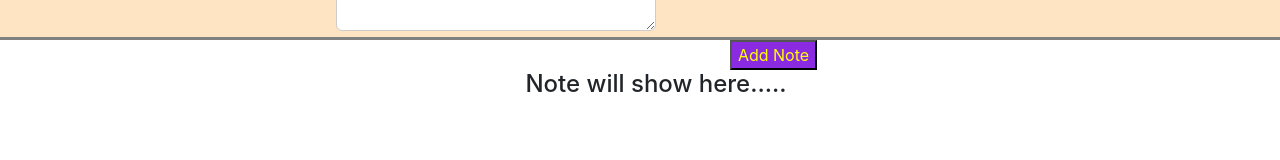
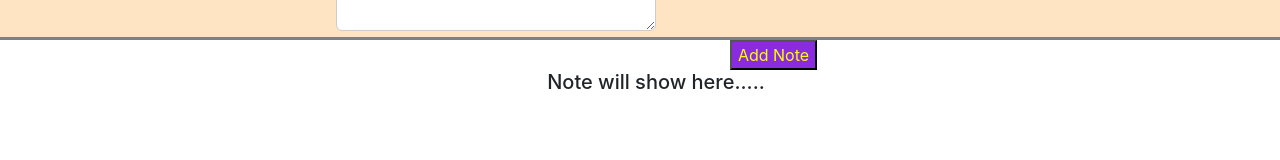
Before and after one commit to Janak869042/ui-mini-project, a React (Create React App) app: page / in a window 1280 px wide. Shown: the part 235-395 px from the top of the page. Built offline with nearby package versions, Linux system fonts and the light colour scheme.

Commit message:
Update Note.js

```diff
--- a/src/components/Note.js
+++ b/src/components/Note.js
@@ -24,7 +24,7 @@ const Note = (props) => {
         ))
       ) : (
         <div>
-          <h4>Note will show here.....</h4>
+          <h5>Note will show here.....</h5>
         </div>
       )}
     </ul>
```
